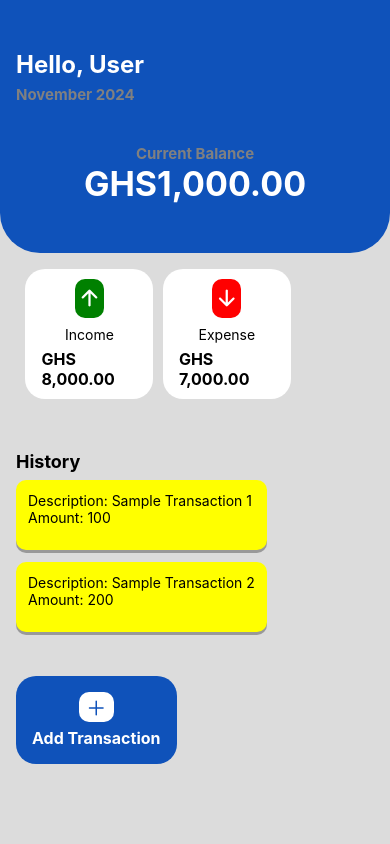
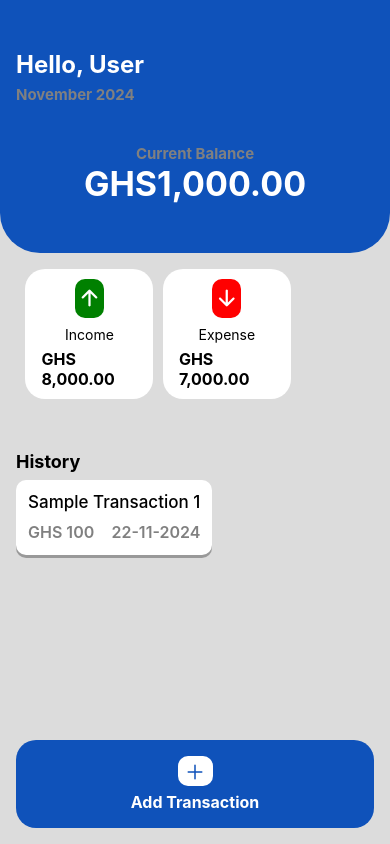
Before and after one commit to Pamuah/Expense_Tracker_ReactNative, a React Native app: screen /HomeScreen in a window 390 px wide. Built offline with nearby package versions, Linux system fonts and the light colour scheme.

Commit message:
Added the date to the crd and positioned the add transaction button

```diff
--- a/Context/HistoryContext.js
+++ b/Context/HistoryContext.js
@@ -5,10 +5,10 @@ import { useState } from "react";
 export const HistoryContext = createContext();
 
 export const HistoryProvider = ({ children }) => {
+  const [value, setValue] = useState(0);
   const { input, Expense, Gained, Income } = useInput();
   const [transactions, setTransactions] = useState([
     { id: "1", description: "Sample Transaction 1", amount: "100" },
-    { id: "2", description: "Sample Transaction 2", amount: "200" },
   ]);
 
   const addTransaction = () => {
@@ -16,6 +16,7 @@ export const HistoryProvider = ({ children }) => {
       id: Date.now().toString(), // Unique identifier
       description: input || "", // Use input as description
       amount: Expense,
+      date: new Date().toLocaleDateString(),
     };
 
     // Update the transactions list
@@ -25,8 +26,15 @@ export const HistoryProvider = ({ children }) => {
     ]);
   };
 
+  var radio_props = [
+    { label: "Expense", value: 0 },
+    { label: "Income", value: 1 },
+  ];
+
   return (
-    <HistoryContext.Provider value={{ transactions, addTransaction }}>
+    <HistoryContext.Provider
+      value={{ transactions, addTransaction, value, setValue, radio_props }}
+    >
       {children}
     </HistoryContext.Provider>
   );
--- a/screens/Add_Transaction.js
+++ b/screens/Add_Transaction.js
@@ -18,15 +18,11 @@ import { HistoryContext } from "../Context/HistoryContext";
 const Add_Transaction = ({ navigation }) => {
   const { input, setInput } = useInput();
   const { Expense, setExpense } = useInput();
-  const { Gained, setGained } = useInput();
   const { Income, setIncome } = useInput();
-  const [value, setValue] = useState(0);
-  const { addTransaction } = useContext(HistoryContext);
 
-  var radio_props = [
-    { label: "Expense", value: 0 },
-    { label: "Income", value: 1 },
-  ];
+  const { addTransaction, radio_props, setValue, value } =
+    useContext(HistoryContext);
+
   return (
     <View style={styles.container}>
       <Text style={styles.txtTransaction}>Transaction</Text>
@@ -66,7 +62,10 @@ const Add_Transaction = ({ navigation }) => {
       <TouchableOpacity
         style={styles.updateButton}
         onPress={() => {
+          console.log(radio_props[value].label);
           addTransaction();
+          setInput(" ");
+          setExpense(" ");
           navigation.goBack("HomeScreen");
         }}
       >
--- a/screens/Home.js
+++ b/screens/Home.js
@@ -15,7 +15,13 @@ import { HistoryContext } from "../Context/HistoryContext";
 export default function HomeScreen({ navigation }) {
   const isExpense = true; // Replace with dynamic value if needed
 
-  const { transactions } = useContext(HistoryContext);
+  const { transactions, radio_props, value } = useContext(HistoryContext);
+  const date = new Date();
+  const day = date.getDate();
+  const month = date.getMonth() + 1; // Months are zero-indexed
+  const year = date.getFullYear();
+
+  const currentDate = `${day}-${month}-${year}`;
 
   return (
     <SafeAreaView style={styles.container}>
@@ -58,37 +64,56 @@ export default function HomeScreen({ navigation }) {
           keyExtractor={(item) => item.id}
           renderItem={({ item }) => (
             <View style={styles.cardContainer}>
-              <Text>Description: {item.description}</Text>
+              <View style={{ flexDirection: "column" }}>
+                <Text style={styles.headTxt}>{item.description}</Text>
 
-              <Text>Amount: {item.amount}</Text>
+                <View
+                  style={{
+                    flexDirection: "row",
+                    alignItems: "center",
+                    marginTop: 5,
+                    justifyContent: "space-between",
+                  }}
+                >
+                  <Text
+                    style={{
+                      fontSize: 16,
+                      fontWeight: "600",
+                      marginRight: 10,
+                      color: "gray",
+                    }}
+                  >
+                    GHS {item.amount}
+                  </Text>
+                  <Text
+                    style={{ fontSize: 16, color: "gray", fontWeight: "600" }}
+                  >
+                    {currentDate}
+                  </Text>
+                </View>
+              </View>
+
+              <View
+                style={{
+                  flexDirection: "column",
+                  height: "100%",
+                  width: "10",
+                  backgroundColor:
+                    radio_props[value].value === 0 ? "red" : "green",
+                }}
+              ></View>
             </View>
           )}
         />
-        {/*the endof the flatList*/}
-        {/* <View style={styles.cardholder}>
-          <View style={styles.cardHeader}>
-            <Text style={styles.descriptionText}>{input}</Text>
-          </View>
-          <View style={styles.cardDetails}>
-            <Text
-              style={[
-                styles.amountText,
-                { color: isExpense ? "red" : "green" },
-              ]}
-            >
-              {isExpense ? "- " : "+ "}GHS {Expense}
-            </Text>
-            <Text style={styles.dateText}>1st Dec</Text>
-          </View>
-        </View>*/}
       </View>
 
-      <View style={{ padding: 16 }}>
+      <View
+        style={{ padding: 16, position: "absolute", bottom: 0, width: "100%" }}
+      >
         <TouchableOpacity
           style={styles.addButton}
           onPress={() => {
             navigation.navigate("Add_Transaction");
-            addTransaction();
           }}
         >
           <View style={styles.addIconCont}>
@@ -254,15 +279,24 @@ const styles = StyleSheet.create({
     borderColor: "black",
     padding: 12,
     borderBottomWidth: 1,
-    backgroundColor: "yellow",
+    backgroundColor: "white",
     borderRadius: 10,
-    marginBottom: 12,
+    marginBottom: 15,
     width: "100%",
-    height: 70,
+    height: 75,
     shadowColor: "black",
     shadowOffset: { width: 0, height: 3 },
     shadowOpacity: 0.3,
     elevation: 3,
     borderColor: "transparent",
+    flexDirection: "row",
+    justifyContent: "space-between",
+  },
+
+  headTxt: {
+    fontSize: 17,
+    fontWeight: "500",
+    color: "black",
+    marginBottom: 5,
   },
 });
```
